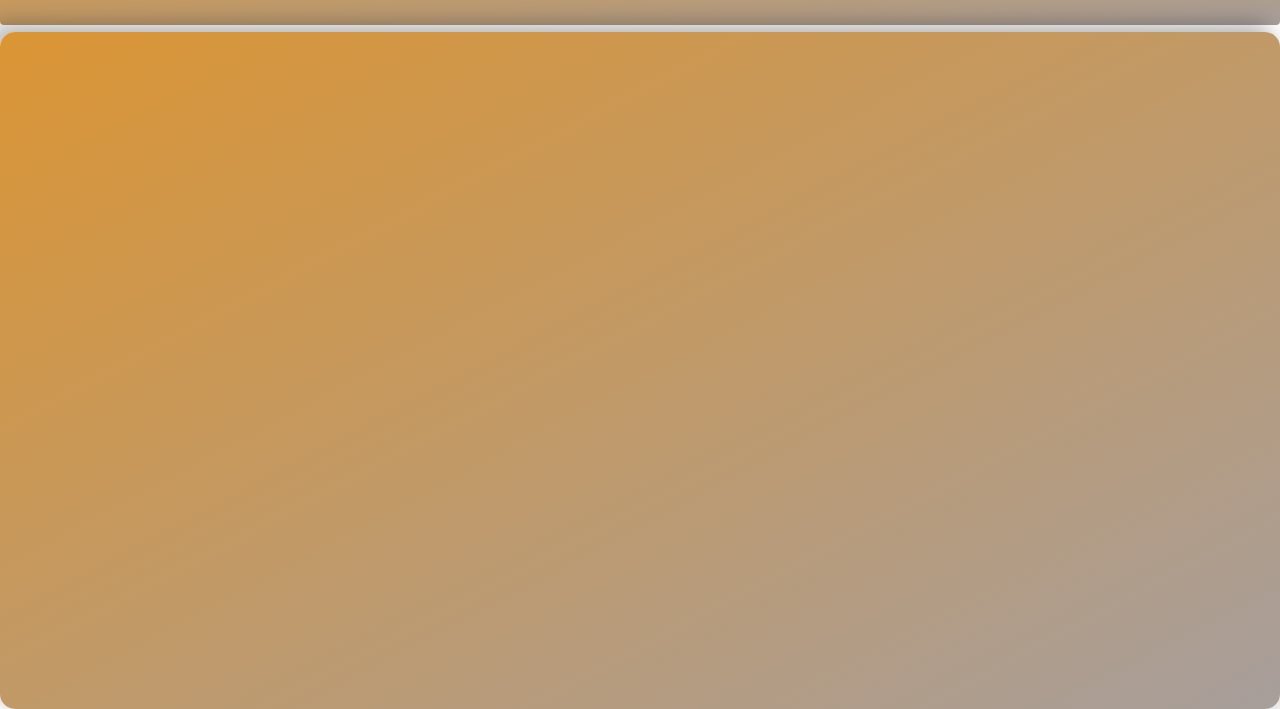
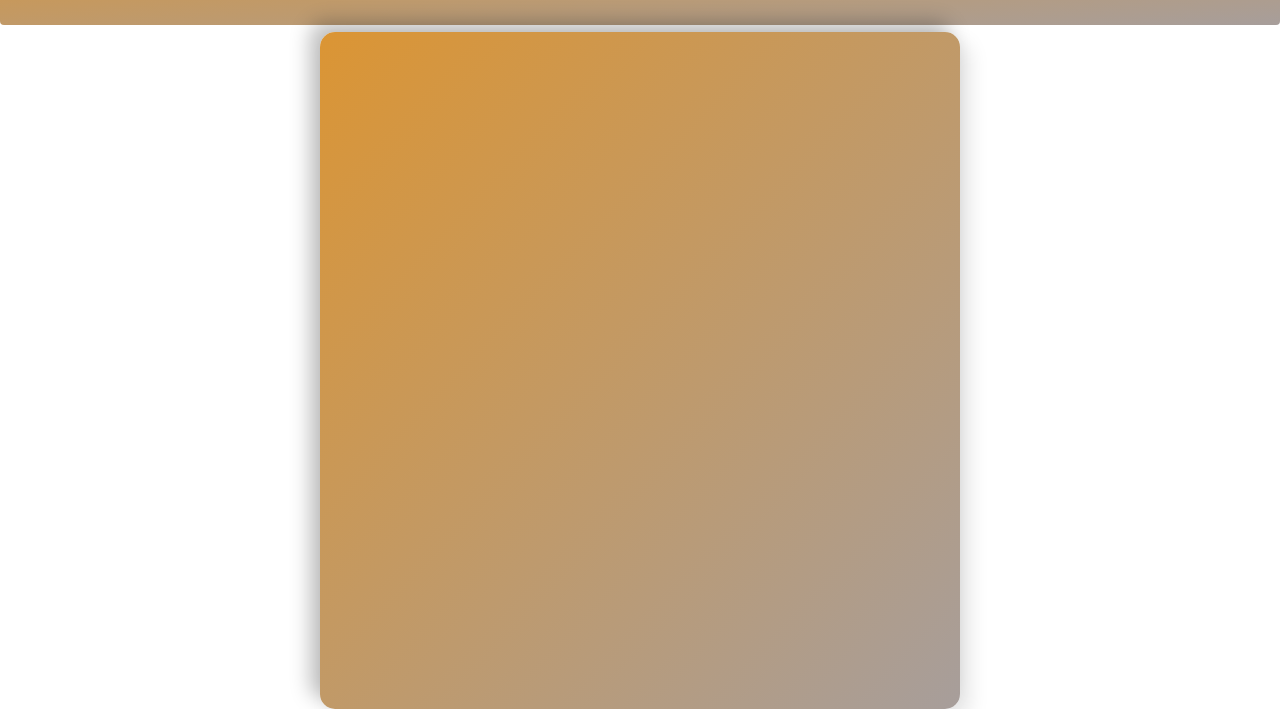
Before and after one commit to alissonooliveiraofc/pets-api, a website with bundled scripts: page index.html in a window 1280 px wide. Shown: the part 91-800 px from the top of the page. Built offline with nearby package versions, Linux system fonts and the light colour scheme; some packages are replaced by stand-ins of ours.

Commit message:
finish the project

```diff
--- a/index.html
+++ b/index.html
@@ -35,7 +35,7 @@
     </div>
   </header>
 
-  <main id="img-containe">
+  <main id="img-container">
     <img src="" id="img-element">
   </main>
 
--- a/src/style.css
+++ b/src/style.css
@@ -13,7 +13,8 @@ body {
   height: 100vh;
   flex-direction: column;
   width: 100%;
-
+  align-items: center;
+  overflow-x: hidden; /* Adicionado para evitar rolagem horizontal */
 }
 
 header {
@@ -35,15 +36,15 @@ main {
   justify-content: center;
   align-items: center;
   margin: auto;
-  height: 100vh;
+  height: 100%;
   /* border: 1px solid red; */
   box-shadow: 10px 10px 20px rgba(0, 0, 0, 0.1), -10px -10px 20px rgba(0, 2, 3, 0.253);
   border-radius: 15px;
-  min-width: 450px;
+  width: 100%; /* Ajustado para garantir que main tenha a mesma largura que header */
   padding: 50px;
   background-color: rgba(86, 211, 228, 0.062);
   background: linear-gradient(to bottom right, #db9534, #a79e9b);
-  max-height: 100vh;
+  /* max-height: 100vh; */
 }
 
 img {
@@ -102,8 +103,9 @@ button {
     }
 
   main {
-    width: 100%;
+    /* width: 100%; */
     min-width: none;
+    overflow-x: hidden;
   }
 }
 
@@ -126,16 +128,27 @@ div button{
   }
 
   main {
-    width: 100%;
+    /* width: 100%; */
     min-width: none;
+    /* overflow-x: hidden; */
+
   }
 }
 
 
-@media screen and (max-width: 1280px) {
-  main {
-    width: 100%;
-    min-width: none;
+@media screen and (max-width: 600px) {
+  header, main {
+    padding: 20px; /* Ajuste de padding para telas menores */
+  }
+
+  div button {
+    width: 80px; /* Ajuste de largura dos botões para telas menores */
+  }
+}
+
+@media screen and (min-width: 1200px) {
+ #img-container {
+    width: 50%;
   }
 
   button {
```
Also changed, not shown: dist/assets/index-BFuTxh5C.js (renamed from dist/assets/index-NZ8i-YbW.js), dist/assets/index-DZIsgfNL.css (deleted), dist/assets/index-TBRkB0Zh.css (added), dist/index.html.
